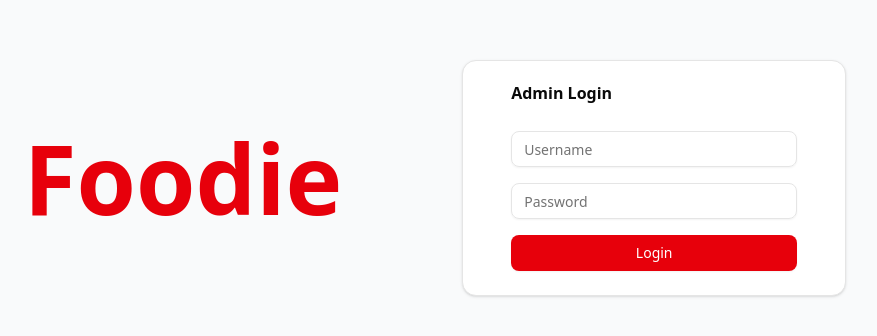
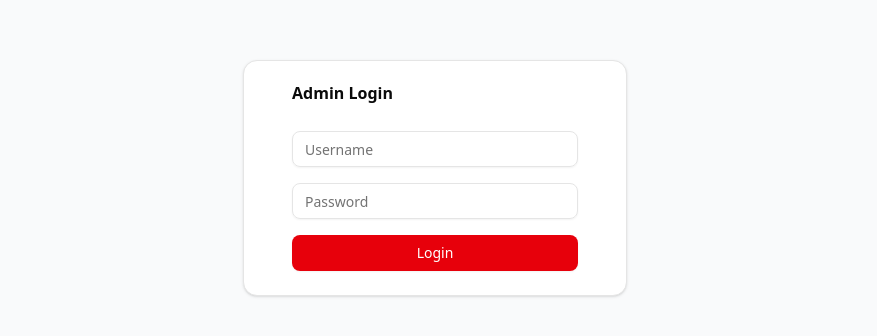
Before and after one commit to youngimmortal-p/resturant-frontend, a React (Vite) app: page /login in a window 1280 px wide. Shown: the part 222-558 px from the top of the page, without its empty margins (205-1082 px from the left). Built offline with nearby package versions, Linux system fonts and the light colour scheme.

Commit message:
Removed resturant logo from login page

```diff
--- a/src/pages/Login.jsx
+++ b/src/pages/Login.jsx
@@ -23,7 +23,7 @@
 
   return (
     <section className='flex items-center justify-center min-h-screen bg-gray-50'>
-        <Link to="/" className='font-bold text-red-600 text-8xl mr-30'>Foodie</Link>
+
         <Card className='w-full max-w-sm p-6'>
             <CardHeader>
                 <CardTitle>Admin Login</CardTitle>
```
